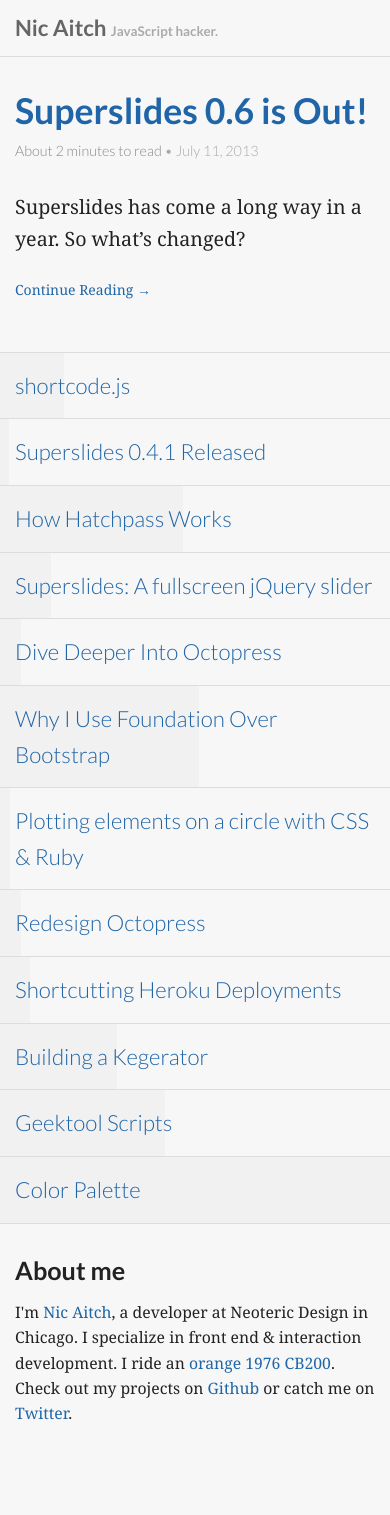
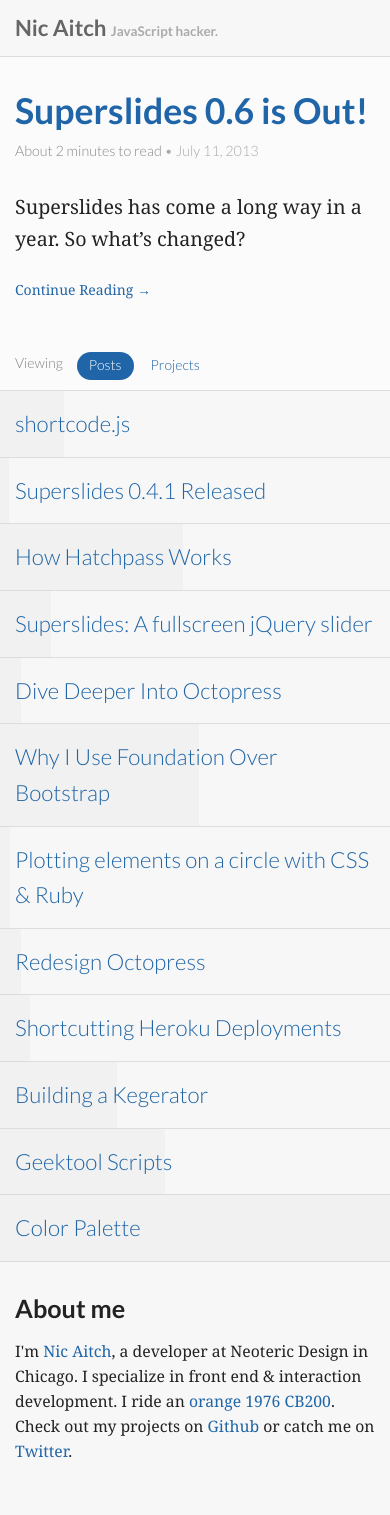
Before and after one commit to nicinabox/nicinabox.github.io, a Jekyll site: the page built from index.html, in a window 390 px wide. Built offline with Jekyll 4.4.1, drawn with Linux system fonts in a browser that asks for light colours; nearby versions of some CDN libraries; comment, search, counter and statistics services are not loaded; before the commit the page ends 1476 px from its top, so only the background shows below that.

Commit message:
Add projects tab

```diff
--- a/_config.yml
+++ b/_config.yml
@@ -32,3 +32,5 @@
       title: Project Title
       categories: project
       permalink: projects/PROJECT_TITLE
+      launch:
+      code:
--- /dev/null
+++ b/_includes/project/micro.html
@@ -0,0 +1,28 @@
+<article class="project intro">
+  <header>
+    <h2>
+      {{ project.title }}
+    </h2>
+  </header>
+
+  <div class="row">
+    <div class="twelve columns">
+      {{ project.excerpt }}
+
+      <nav>
+        {% if project.code %}
+          <a href="{{ project.code }}" target="_blank">
+            <i class="icon-beaker"></i> Code
+          </a>
+        {% endif %}
+
+        {% if project.launch %}
+          <a href="{{ project.launch }}" target="_blank">
+            Launch <i class="icon-angle-right"></i>
+          </a>
+        {% endif %}
+      </nav>
+    </div>
+  </div>
+
+</article>
--- a/index.html
+++ b/index.html
@@ -4,20 +4,36 @@
 ---
 
 <div id="home">
-  <div class="posts">
+  <div class="latest">
+    <div class="row">
+      <div class="twelve columns">
+        {% assign post = site.categories.blog.first %}
+        {% include post/featured.html %}
+      </div>
+    </div>
+
+    <div class="row">
+      <div class="twelve columns">
+        <nav class="switcher">
+          <span class="label">Viewing </span>
+          <a href="#posts" class="active">Posts</a>
+          <a href="#projects">Projects</a>
+        </nav>
+      </div>
+    </div>
+  </div>
+
+  <div id="posts" class="switch-content active">
     {% for post in site.categories.blog %}
       {% if forloop.index > 1 %}
         {% include post/micro.html %}
+      {% endif %}
+    {% endfor %}
+  </div>
 
-      {% else %}
-        <div class="row">
-          <div class="twelve columns">
-            {% include post/featured.html %}
-          </div>
-        </div>
-
-      {% endif %}
-
+  <div id="projects" class="switch-content">
+    {% for project in site.categories.project %}
+      {% include project/micro.html %}
     {% endfor %}
   </div>
 
--- a/javascripts/application.js
+++ b/javascripts/application.js
@@ -1,6 +1,6 @@
 $(function() {
   // Lifted from http://jackosborne.co.uk/
-  var longest = 0, $wordcounts,
+  var longest = 0, $wordcounts;
 
   $wordcounts = $('[data-words]').each(function () {
     var count = +$(this).data('words');
@@ -20,4 +20,27 @@
 
    $bar.width(width);
   });
+
 });
+
+$(window).on('hashchange', function(e) {
+  var $target = $('.switcher a[href="' + window.location.hash + '"]'),
+      $active = $target.siblings('.active');
+
+  if (!$target.length || !$active.length) return;
+
+  var $active_content = $($active[0].hash);
+
+  $active.removeClass('active');
+  $target.addClass('active');
+
+  $active_content.removeClass('active');
+  $($target[0].hash).addClass('active');
+});
+$(document).ready(function() {
+  $(this).trigger('hashchange');
+});
+$(document).on('click', '.switcher a', function(e) {
+  e.preventDefault();
+  window.location.hash = this.hash;
+});
--- a/sass/_layout.scss
+++ b/sass/_layout.scss
@@ -36,6 +36,11 @@
 }
 #home {
   margin-bottom: -30px;
+  .latest {
+    background: #fbfbfb;
+    margin-top: -30px;
+    padding-top: 30px;
+  }
 }
 
 .row {
--- a/sass/application.scss
+++ b/sass/application.scss
@@ -12,3 +12,4 @@
 @import "ui";
 @import "layout";
 @import "posts";
+@import "projects";
--- a/stylesheets/application.css
+++ b/stylesheets/application.css
@@ -2044,6 +2044,52 @@
   margin-left: 5px;
 }
 
+/* line 24, ../sass/_ui.scss */
+.switcher {
+  font-family: "Lato", "Helvetica Neue", "Helvetica", Helvetica, Arial, sans-serif;
+}
+/* line 26, ../sass/_ui.scss */
+.switcher a {
+  display: block;
+  float: left;
+  padding: 2px 12px 4px;
+  -webkit-border-radius: 20px;
+  -moz-border-radius: 20px;
+  -ms-border-radius: 20px;
+  -o-border-radius: 20px;
+  border-radius: 20px;
+  margin-bottom: 10px;
+}
+/* line 32, ../sass/_ui.scss */
+.switcher a + a {
+  margin-left: 5px;
+}
+/* line 35, ../sass/_ui.scss */
+.switcher a:hover {
+  background: #e9e9e9;
+}
+/* line 38, ../sass/_ui.scss */
+.switcher a.active {
+  background: #1f65a7;
+  color: white;
+}
+/* line 43, ../sass/_ui.scss */
+.switcher .label {
+  float: left;
+  color: gray;
+  display: block;
+  margin-right: 14px;
+}
+
+/* line 50, ../sass/_ui.scss */
+.switch-content {
+  display: none;
+}
+/* line 52, ../sass/_ui.scss */
+.switch-content.active {
+  display: block;
+}
+
 @media only screen and (min-width: 650px) {
   /* line 10, ../../../.rvm/gems/ruby-2.0.0-p247@nicinabox/gems/compass-0.12.2/frameworks/compass/stylesheets/compass/layout/_sticky-footer.scss */
   html, body {
@@ -2116,29 +2162,35 @@
 #home {
   margin-bottom: -30px;
 }
-
-/* line 41, ../sass/_layout.scss */
+/* line 39, ../sass/_layout.scss */
+#home .latest {
+  background: #fbfbfb;
+  margin-top: -30px;
+  padding-top: 30px;
+}
+
+/* line 46, ../sass/_layout.scss */
 .row {
   padding: 0 50px;
   margin: 0;
 }
-/* line 44, ../sass/_layout.scss */
+/* line 49, ../sass/_layout.scss */
 .row .row {
   padding: 0;
 }
 @media only screen and (max-width: 649px) {
-  /* line 41, ../sass/_layout.scss */
+  /* line 46, ../sass/_layout.scss */
   .row {
     padding: 0;
   }
 }
 
-/* line 52, ../sass/_layout.scss */
+/* line 57, ../sass/_layout.scss */
 .overview {
   border-bottom: 5px solid #ddd;
   padding-bottom: 5px;
 }
-/* line 56, ../sass/_layout.scss */
+/* line 61, ../sass/_layout.scss */
 .overview:before {
   content: "Contents";
   color: #aaa;
@@ -2149,7 +2201,7 @@
   text-transform: uppercase;
   font-weight: bold;
 }
-/* line 66, ../sass/_layout.scss */
+/* line 71, ../sass/_layout.scss */
 .overview a {
   display: block;
 }
@@ -2266,3 +2318,73 @@
 #comments {
   margin-top: 30px;
 }
+
+/* line 1, ../sass/_projects.scss */
+.project.intro {
+  border-top: 1px solid #ddd;
+  padding: 25px 0;
+}
+/* line 4, ../sass/_projects.scss */
+.project.intro header {
+  font-family: "Lato", "Helvetica Neue", "Helvetica", Helvetica, Arial, sans-serif;
+  padding: 0 65px;
+  overflow: hidden;
+  *zoom: 1;
+}
+/* line 8, ../sass/_projects.scss */
+.project.intro header h2 {
+  font-weight: 300;
+  float: left;
+}
+/* line 13, ../sass/_projects.scss */
+.project.intro nav {
+  font-family: "Lato", "Helvetica Neue", "Helvetica", Helvetica, Arial, sans-serif;
+  float: left;
+  margin: 0 -12px 0;
+}
+/* line 17, ../sass/_projects.scss */
+.project.intro nav a {
+  display: block;
+  float: left;
+  padding: 3px 12px 6px;
+  font-size: 1.225em;
+}
+/* line 22, ../sass/_projects.scss */
+.project.intro nav a i {
+  color: silver;
+  margin-right: 5px;
+}
+/* line 26, ../sass/_projects.scss */
+.project.intro nav a i.icon-angle-right {
+  margin-right: 0;
+  margin-left: 5px;
+}
+@media only screen and (max-width: 649px) {
+  /* line 34, ../sass/_projects.scss */
+  .project.intro header {
+    padding: 0 15px;
+  }
+  /* line 36, ../sass/_projects.scss */
+  .project.intro header h2 {
+    float: none;
+  }
+  /* line 40, ../sass/_projects.scss */
+  .project.intro nav {
+    overflow: hidden;
+    *zoom: 1;
+    float: none;
+    margin: 0 0 10px 0;
+  }
+  /* line 44, ../sass/_projects.scss */
+  .project.intro nav a {
+    padding: 6px 12px;
+    width: 48%;
+    background: #eee;
+    text-align: center;
+    border-radius: 3px;
+  }
+  /* line 50, ../sass/_projects.scss */
+  .project.intro nav a + a {
+    margin-left: 2%;
+  }
+}
```
Also changed, not shown: _posts/projects/2013-01-01-hatchpass.md (added, +9 -0 lines), _posts/projects/2013-01-01-superslides.md (+3 -1 lines), sass/_projects.scss (added, +56 -0 lines), sass/_ui.scss (+33 -0 lines).
